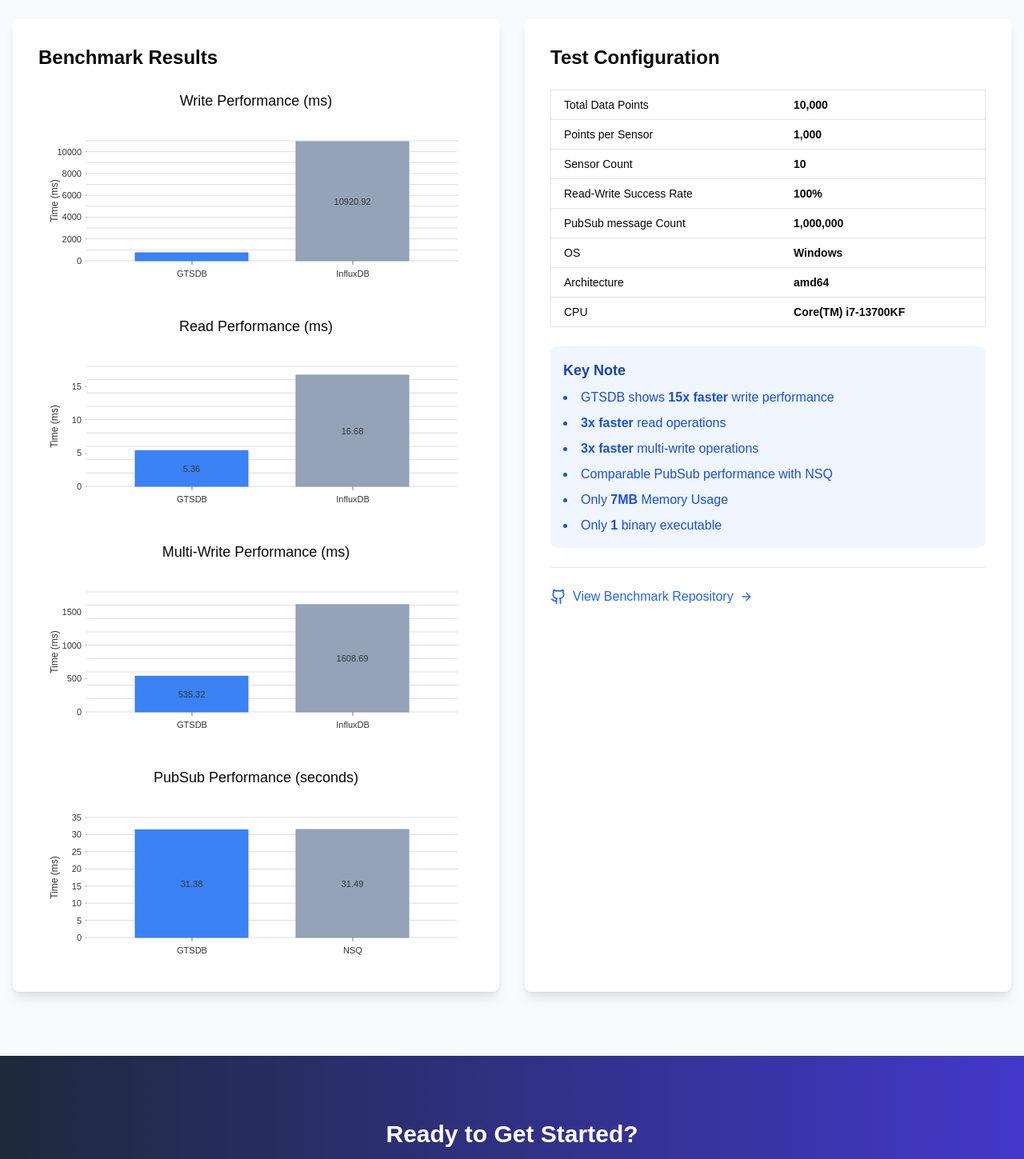
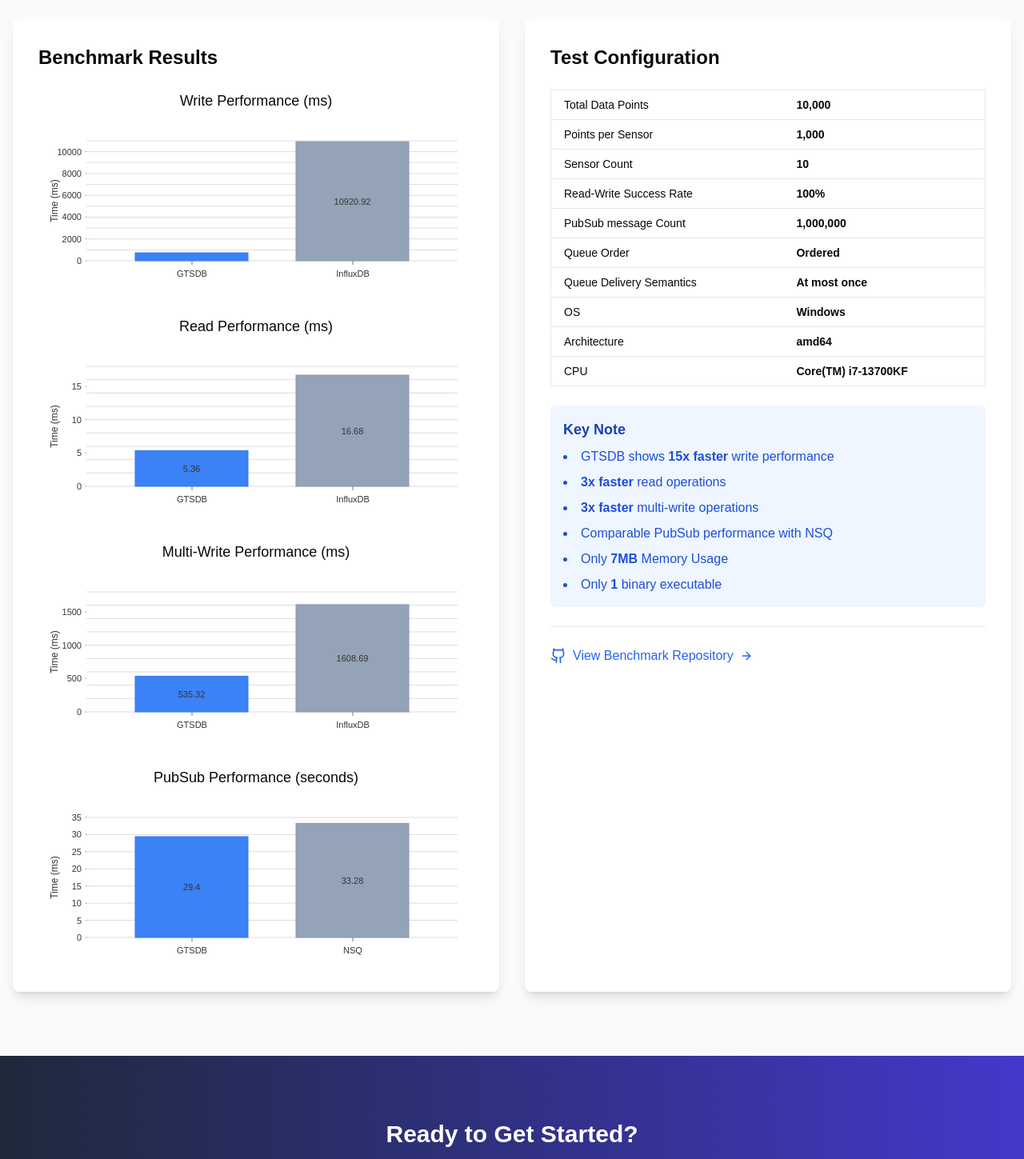
Before and after one commit to abbychau/gtsdb-homepage, a Next.js app: page / in a window 1280 px wide. Shown: the part 2468-3917 px from the top of the page at 80% size. Built offline with nearby package versions, Linux system fonts and the light colour scheme.

Commit message:
feat: update performance metrics and add queue details in PerformanceSection

```diff
--- a/app/page.tsx
+++ b/app/page.tsx
@@ -506,8 +506,8 @@
   ]
 
   const pubsubData = [
-    { db: "GTSDB", seconds: 31.3844892 },
-    { db: "NSQ", seconds: 31.4873011 }
+    { db: "GTSDB", seconds: 29.400934 },
+    { db: "NSQ", seconds: 33.2795571 }
   ]
 
   useEffect(() => {
@@ -610,6 +610,14 @@
                     <td className="py-2 px-4 border-b font-bold">1,000,000</td>
                   </tr>
                   <tr>
+                    <td className="py-2 px-4 border-b">Queue Order</td>
+                    <td className="py-2 px-4 border-b font-bold">Ordered</td>
+                  </tr>
+                  <tr>
+                    <td className="py-2 px-4 border-b">Queue Delivery Semantics</td>
+                    <td className="py-2 px-4 border-b font-bold">At most once</td>
+                  </tr>
+                  <tr>
                     <td className="py-2 px-4 border-b">OS</td>
                     <td className="py-2 px-4 border-b font-bold">Windows</td>
                   </tr>
```
